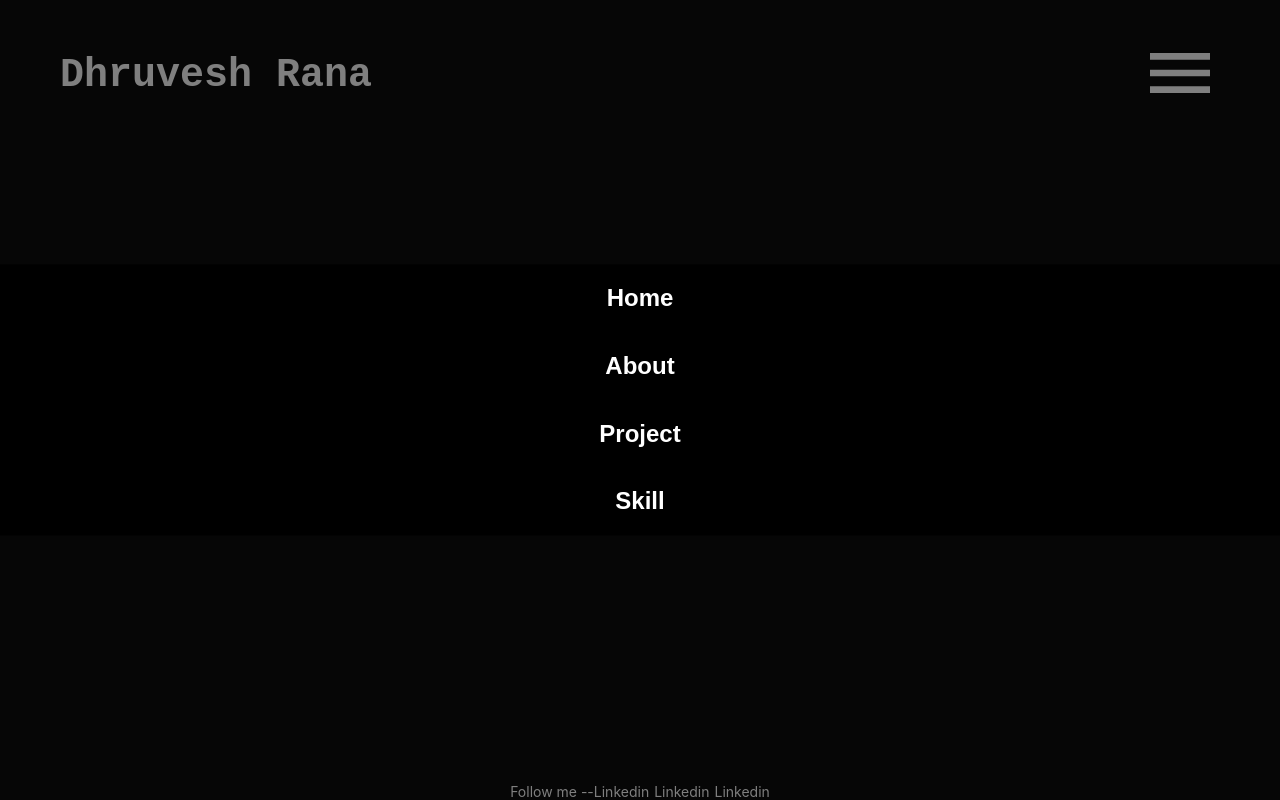
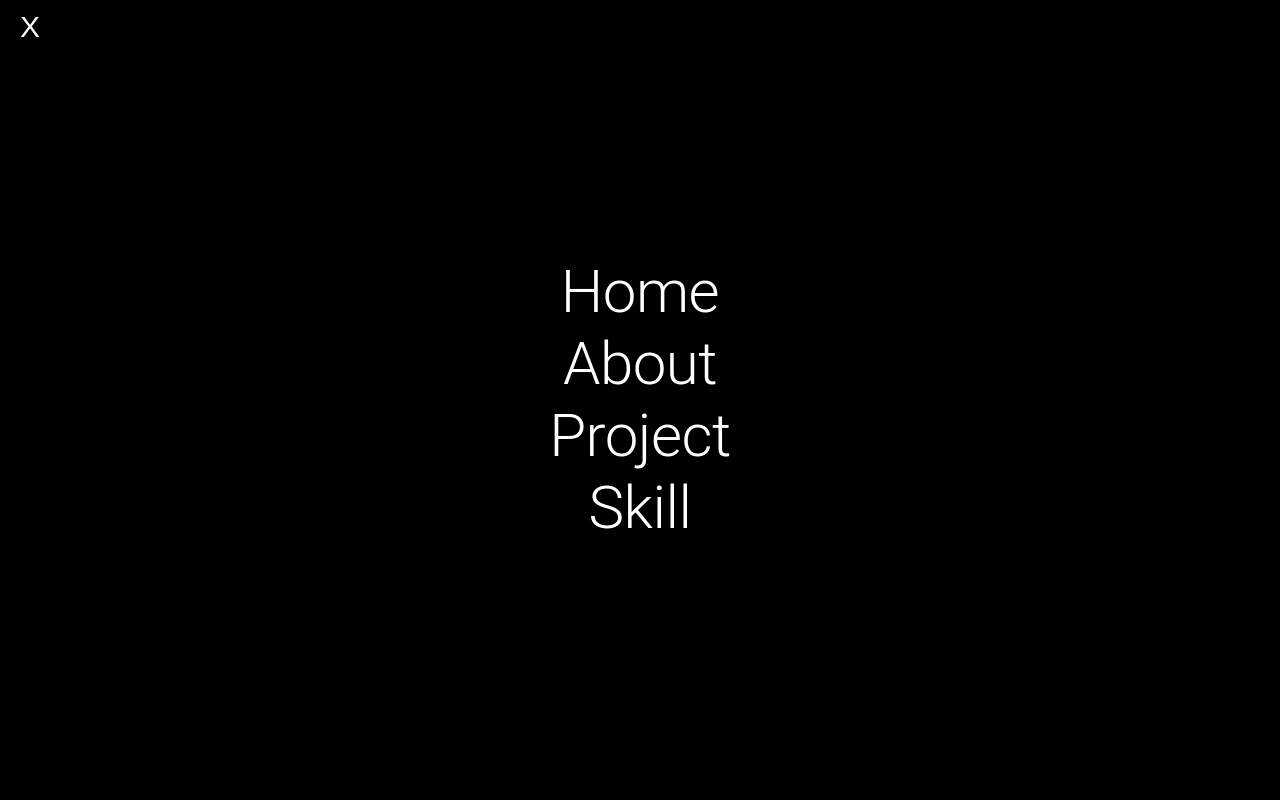
Before and after one commit to dhruveshrana22/Dhruvesh-Profile, a React (Create React App) app: page / in a window 1280 px wide. Both pictures are taken after a click on the element 1180 px from the left and 75 px from the top of the page. Built offline with nearby package versions, Linux system fonts and the light colour scheme.

Commit message:
add more

```diff
--- a/package.json
+++ b/package.json
@@ -20,7 +20,7 @@
     "react-material-ui-carousel": "^3.4.2",
     "react-multi-carousel": "^2.8.5",
     "react-responsive-carousel": "^3.2.23",
-    "react-router-dom": "^6.24.1",
+    "react-router-dom": "^6.25.1",
     "react-scripts": "5.0.1",
     "web-vitals": "^2.1.4"
   },
--- a/src/App.css
+++ b/src/App.css
@@ -9,3 +9,48 @@ body {
   border-left: 10px solid var(--primary-color);
   border-right: 10px solid var(--primary-color);
 }
+
+@keyframes slideIn {
+  from {
+    transform: translate(-50%, -100%);
+  }
+  to {
+    transform: translate(-50%, -50%);
+  }
+},
+@keyframes slideRightToLeft {
+  from {
+    transform: translateX(100%);
+    opacity: 0;
+  }
+  to {
+    transform: translateX(0);
+    opacity: 1;
+  }
+}
+/* AnimatedText.css */
+
+.animated-text {
+  color: white;
+  cursor: pointer;
+  animation: slideRightToLeft 2s ease-in-out forwards;
+  animation-delay: var(--animation-delay);
+  font-family:cursive;
+}
+
+.animated-text:hover {
+  color: rgb(255, 4, 4); /* Basic hover effect */
+}
+
+/* Media Queries for different screen sizes */
+@media (max-width: 600px) {
+  .animated-text:hover {
+    color: lightgreen; /* Hover effect for small screens */
+  }
+}
+
+@media (min-width: 601px) and (max-width: 768px) {
+  .animated-text:hover {
+    color: #fd0808; /* Hover effect for medium screens */
+  }
+}
--- a/src/App.js
+++ b/src/App.js
@@ -11,9 +11,9 @@ function App() {
   return (
     <>
 
+        <Router>
       <NavbarCompo/>
         <Follow/>
-        <Router>
 
           <Routes>
             <Route path="/" element={<Home />} />
--- a/src/app/Component/Navbar/index.js
+++ b/src/app/Component/Navbar/index.js
@@ -1,14 +1,57 @@
 import React, { useState } from "react";
-import { Box, Grid, useMediaQuery, Modal, Fade } from "@mui/material";
+import {
+  Box,
+  Grid,
+  useMediaQuery,
+  Modal,
+  Fade,
+  Typography,
+} from "@mui/material";
 import MenuIcon from "@mui/icons-material/Menu";
+import { useNavigate } from "react-router-dom"; // Import useNavigate
+import { hover } from "@testing-library/user-event/dist/hover";
+
+const AnimatedText = ({
+  text,
+  animation,
+  delay,
+  onClick,
+  cursor = "default",
+  style,
+  className,
+}) => (
+  <Typography
+    className={className}
+    variant="h2"
+    sx={{
+      color: "white",
+      animation: `${animation} 2s ease-in-out forwards`,
+      animationDelay: `${delay}`,
+      cursor: cursor, // Use cursor prop for cursor style
+    }}
+    style={style} // Use style prop for additional inline styles
+    onClick={onClick}
+  >
+    {text}
+  </Typography>
+);
 
 const NavbarCompo = () => {
   const [open, setOpen] = useState(false);
   const isMobile = useMediaQuery("(max-width:600px)");
   const istablet = useMediaQuery("(max-width:768px)");
+  const isDesktop = useMediaQuery("(max-width:1440px)");
+  const navigate = useNavigate(); // Use useNavigate instead of useNavigation
 
   const handleOpen = () => setOpen(true);
   const handleClose = () => setOpen(false);
+
+  const textItems = [
+    { text: "Home", delay: "0s", path: "/" },
+    { text: "About", delay: "0.5s", path: "/about" },
+    { text: "Project", delay: "1s", path: "/projects" },
+    { text: "Skill", delay: "1.5s", path: "/skills" },
+  ];
 
   return (
     <>
@@ -51,7 +94,7 @@ const NavbarCompo = () => {
           <MenuIcon style={{ fontSize: isMobile || istablet ? 40 : 80 }} />
         </div>
       </Grid>
-      <Modal open={open} onClose={handleClose} closeAfterTransition >
+      <Modal open={open} closeAfterTransition>
         <Fade in={open}>
           <Box
             sx={{
@@ -60,19 +103,44 @@ const NavbarCompo = () => {
               left: "50%",
               transform: "translate(-50%, -50%)",
               width: "100%",
-              height: "auto",
+              height: "100%",
               bgcolor: "black",
               display: "flex",
               flexDirection: "column",
               justifyContent: "center",
               alignItems: "center",
               outline: "none",
+              animation: "slideIn 0.5s forwards",
             }}
           >
-            <h2>Home</h2>
-            <h2>About</h2>
-            <h2>Project</h2>
-            <h2>Skill</h2>
+            <Grid
+              onClick={handleClose}
+              position={"absolute"}
+              style={{
+                top: 10,
+                left: 20,
+                fontSize: 30,
+                cursor: isMobile || istablet ? "" : "pointer",
+              }}
+            >
+              X
+            </Grid>
+            {textItems.map((item, index) => (
+              <AnimatedText
+                className={"animated-text"}
+                key={index}
+                text={item.text}
+                animation="slideRightToLeft"
+                style={{
+                  cursor: isMobile || istablet ? "" : "pointer",
+                }}
+                delay={item.delay}
+                onClick={() => {
+                  navigate(item.path); // Use navigate to route to the specified path
+                  handleClose(); // Close modal after navigation
+                }}
+              />
+            ))}
           </Box>
         </Fade>
       </Modal>
--- a/src/app/Screen/Home/Home.js
+++ b/src/app/Screen/Home/Home.js
@@ -1,6 +1,5 @@
 import { Box, Grid, useMediaQuery } from '@mui/material';
 import React from 'react';
-import NavbarCompo from '../../Component/Navbar';
 
 const Home = () => {
     const isMobile = useMediaQuery('(max-width:600px)'); // Adjust the breakpoint as needed
--- /dev/null
+++ b/src/app/Utils/Theme.js
@@ -0,0 +1,6 @@
+export const BaseColor = {
+  Headcolor: {
+    fontSize: "30",
+    fontFamily: "",
+  },
+};
```
Also changed, not shown: 1 other file (tests, documents, lock files or other folders).
